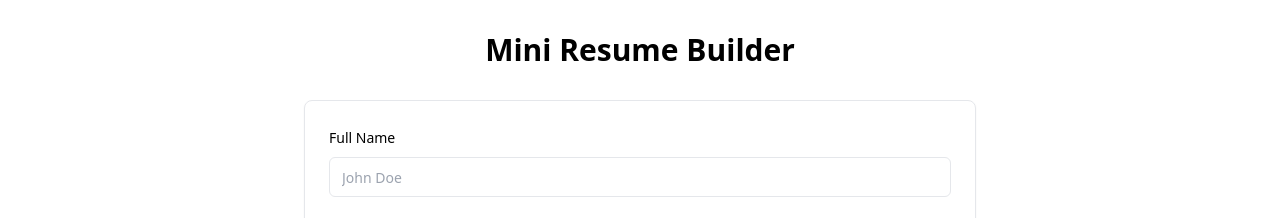
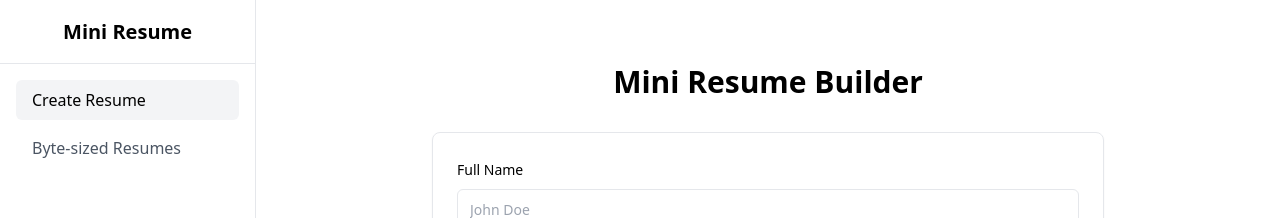
Before and after one commit to DestryU/upwork-test, a Next.js app in the folder packages/frontend/: page / in a window 1280 px wide. Shown: the top 218 px of the page. Built offline with nearby package versions, Linux system fonts and the light colour scheme; no server answers.

Commit message:
✨ create resumes listing page

```diff
--- a/packages/frontend/app/layout.tsx
+++ b/packages/frontend/app/layout.tsx
@@ -1,6 +1,8 @@
 import type { Metadata } from "next";
 import { Geist, Geist_Mono } from "next/font/google";
 import "./globals.css";
+import Sidebar from '@/components/Layout/Sidebar';
+import ToastNotification from "@/components/Layout/ToastNotification";
 
 const geistSans = Geist({
   variable: "--font-geist-sans",
@@ -27,7 +29,13 @@ export default function RootLayout({
       <body
         className={`${geistSans.variable} ${geistMono.variable} antialiased`}
       >
-        {children}
+        <ToastNotification />
+        <div className="min-h-screen">
+          <Sidebar />
+          <main className="ml-64 min-h-screen p-8">
+            {children}
+          </main>
+        </div>
       </body>
     </html>
   );
--- a/packages/frontend/app/page.tsx
+++ b/packages/frontend/app/page.tsx
@@ -1,18 +1,16 @@
 'use client'
 
-import ToastNotification from "@/components/Layout/ToastNotification";
 import MiniResumeForm from "@/modules/MiniResume/MiniResumeForm";
 
 export default function Home() {
   return (
-    <main className="container mx-auto py-8 px-4">
+    <div className="container mx-auto py-8 px-4">
       <div className="max-w-2xl mx-auto">
         <h1 className="text-3xl font-bold mb-8 text-center">Mini Resume Builder</h1>
         <div className="bg-card p-6 rounded-lg shadow-sm border">
           <MiniResumeForm />
         </div>
       </div>
-      <ToastNotification />
-    </main>
+    </div>
   );
 }
--- /dev/null
+++ b/packages/frontend/app/resumes/page.tsx
@@ -0,0 +1,48 @@
+'use client';
+
+import { useEffect } from 'react';
+import { useResumes } from '@/hooks/useResumes';
+import ResumeCard from '@/components/Card/ResumeCard';
+import { Loader2 } from 'lucide-react';
+
+export default function ResumesPage() {
+  const { resumes, isLoading, error, fetchResumes } = useResumes();
+
+  useEffect(() => {
+    fetchResumes();
+  }, []);
+
+  if (isLoading) {
+    return (
+      <div className="flex justify-center items-center min-h-[60vh]">
+        <Loader2 className="h-8 w-8 animate-spin text-primary" />
+      </div>
+    );
+  }
+
+  if (error) {
+    return (
+      <div className="text-center text-red-500 py-8">
+        Failed to load resumes. Please try again later.
+      </div>
+    );
+  }
+
+  return (
+    <div className="container mx-auto py-8 px-4">
+      <h1 className="text-3xl font-bold mb-8">Byte-sized Resumes</h1>
+
+      {resumes.length === 0 ? (
+        <p className="text-center text-gray-500 py-8">
+          No resumes found. Create your first resume!
+        </p>
+      ) : (
+        <div className="grid grid-cols-1 md:grid-cols-2 lg:grid-cols-3 gap-6">
+          {resumes.map((resume) => (
+            <ResumeCard key={resume.id} resume={resume} />
+          ))}
+        </div>
+      )}
+    </div>
+  );
+}
--- /dev/null
+++ b/packages/frontend/components/Card/ResumeCard.tsx
@@ -0,0 +1,63 @@
+import { Resume } from '@/types/resume';
+import { formatDate } from '@/lib/utils';
+
+interface ResumeCardProps {
+  resume: Resume;
+}
+
+export default function ResumeCard({ resume }: ResumeCardProps) {
+  return (
+    <div className="bg-white dark:bg-gray-800 rounded-lg shadow-sm border border-gray-200 dark:border-gray-700 p-6 hover:shadow-md transition-shadow">
+      <div className="space-y-4">
+        {/* Header */}
+        <div className="flex justify-between items-start">
+          <h3 className="text-lg font-semibold text-gray-900 dark:text-gray-100">
+            {resume.full_name}
+          </h3>
+          <a
+            href={resume.github_url}
+            target="_blank"
+            rel="noopener noreferrer"
+            className="text-sm text-primary hover:underline"
+          >
+            GitHub Profile
+          </a>
+        </div>
+
+        {/* Email */}
+        <div>
+          <p className="text-sm text-gray-500 dark:text-gray-400">Email</p>
+          <p className="text-gray-900 dark:text-gray-100">{resume.email}</p>
+        </div>
+
+        {/* Skills */}
+        <div>
+          <p className="text-sm text-gray-500 dark:text-gray-400 mb-2">Skills</p>
+          <div className="flex flex-wrap gap-2">
+            {resume.skills.map((skill) => (
+              <span
+                key={skill}
+                className="px-2 py-1 bg-gray-100 dark:bg-gray-700 rounded-md text-sm text-gray-700 dark:text-gray-300"
+              >
+                {skill}
+              </span>
+            ))}
+          </div>
+        </div>
+
+        {/* Fun Fact */}
+        <div>
+          <p className="text-sm text-gray-500 dark:text-gray-400">Fun Fact</p>
+          <p className="text-gray-900 dark:text-gray-100">{resume.fun_fact}</p>
+        </div>
+
+        {/* Footer */}
+        <div className="pt-4 border-t border-gray-200 dark:border-gray-700">
+          <p className="text-xs text-gray-500 dark:text-gray-400">
+            Created on {formatDate(resume.created_at)}
+          </p>
+        </div>
+      </div>
+    </div>
+  );
+}
--- /dev/null
+++ b/packages/frontend/components/Layout/Sidebar/index.tsx
@@ -0,0 +1,86 @@
+'use client';
+
+import { useState } from 'react';
+import Link from 'next/link';
+import { usePathname } from 'next/navigation';
+import { Menu, X } from 'lucide-react';
+import classNames from 'classnames';
+
+export default function Sidebar() {
+  const [isOpen, setIsOpen] = useState(false);
+  const pathname = usePathname();
+
+  const toggleSidebar = () => setIsOpen(!isOpen);
+
+  const menuItems = [
+    { href: '/', label: 'Create Resume' },
+    { href: '/resumes', label: 'Byte-sized Resumes' },
+  ];
+
+  return (
+    <>
+      {/* Mobile Hamburger */}
+      <button
+        onClick={toggleSidebar}
+        className="fixed top-4 left-4 z-50 p-2 rounded-md lg:hidden hover:bg-gray-100 dark:hover:bg-gray-800"
+      >
+        {isOpen ? (
+          <X className="h-6 w-6" />
+        ) : (
+          <Menu className="h-6 w-6" />
+        )}
+      </button>
+
+      {/* Backdrop */}
+      {isOpen && (
+        <div
+          className="fixed inset-0 bg-black/50 z-30 lg:hidden"
+          onClick={toggleSidebar}
+        />
+      )}
+
+      {/* Sidebar */}
+      <aside
+        className={classNames(
+          'fixed top-0 left-0 z-40 h-screen w-64 transform transition-transform duration-200 ease-in-out bg-white dark:bg-gray-900 border-r border-gray-200 dark:border-gray-800',
+          'lg:translate-x-0 lg:fixed lg:h-screen',
+          {
+            'translate-x-0': isOpen,
+            '-translate-x-full': !isOpen
+          }
+        )}
+      >
+        <div className="flex flex-col h-full">
+          {/* Logo/Header */}
+          <div className="h-16 flex items-center justify-center border-b border-gray-200 dark:border-gray-800">
+            <h1 className="text-xl font-bold">Mini Resume</h1>
+          </div>
+
+          {/* Navigation */}
+          <nav className="flex-1 p-4">
+            <ul className="space-y-2">
+              {menuItems.map((item) => (
+                <li key={item.href}>
+                  <Link
+                    href={item.href}
+                    className={classNames(
+                      'flex items-center px-4 py-2 rounded-md transition-colors',
+                      'hover:bg-gray-100 dark:hover:bg-gray-800',
+                      {
+                        'bg-gray-100 dark:bg-gray-800 text-primary': pathname === item.href,
+                        'text-gray-600 dark:text-gray-300': pathname !== item.href
+                      }
+                    )}
+                    onClick={() => setIsOpen(false)}
+                  >
+                    {item.label}
+                  </Link>
+                </li>
+              ))}
+            </ul>
+          </nav>
+        </div>
+      </aside>
+    </>
+  );
+}
--- a/packages/frontend/components/Layout/ToastNotification/index.tsx
+++ b/packages/frontend/components/Layout/ToastNotification/index.tsx
@@ -1,3 +1,5 @@
+'use client'
+
 import { usePathname } from "next/navigation";
 import { useEffect } from "react";
 import { toast, ToastContainer, ToastContainerProps } from "react-toastify";
--- a/packages/frontend/hooks/useResume.ts
+++ b/packages/frontend/hooks/useResume.ts
@@ -1,6 +1,6 @@
 import { useState } from 'react';
-import { resumeApi, CreateResumeData } from '@/services/api/resume';
-import { Resume } from '@/types/resume';
+import { resumeApi } from '@/services/api/resume';
+import { CreateResumeData, Resume } from '@/types/resume';
 
 interface UseResumeCreate {
   isLoading: boolean;
--- /dev/null
+++ b/packages/frontend/hooks/useResumes.ts
@@ -0,0 +1,30 @@
+import { useState } from 'react';
+import { Resume } from '@/types/resume';
+import { resumeApi } from '@/services/api/resume';
+
+export function useResumes() {
+  const [resumes, setResumes] = useState<Resume[]>([]);
+  const [isLoading, setIsLoading] = useState(false);
+  const [error, setError] = useState<Error | null>(null);
+
+  const fetchResumes = async () => {
+    try {
+      setIsLoading(true);
+      setError(null);
+      const data = await resumeApi.getAll();
+      setResumes(data);
+    } catch (err) {
+      const error = err instanceof Error ? err : new Error('Failed to fetch resumes');
+      setError(error);
+    } finally {
+      setIsLoading(false);
+    }
+  };
+
+  return {
+    resumes,
+    isLoading,
+    error,
+    fetchResumes,
+  };
+}
--- /dev/null
+++ b/packages/frontend/lib/utils.ts
@@ -0,0 +1,7 @@
+export function formatDate(date: Date | string): string {
+  return new Date(date).toLocaleDateString('en-US', {
+    year: 'numeric',
+    month: 'long',
+    day: 'numeric',
+  });
+}
--- a/packages/frontend/modules/MiniResume/MiniResumeForm/index.tsx
+++ b/packages/frontend/modules/MiniResume/MiniResumeForm/index.tsx
@@ -12,6 +12,7 @@ import { ErrorText } from "@/components/ui/ErrorText";
 import { useResumeCreate } from "@/hooks/useResume";
 import { Loader2 } from "lucide-react";
 import { toast } from "react-toastify";
+import { useRouter } from "next/navigation";
 
 const skillsList = [
   "JavaScript",
@@ -79,6 +80,7 @@ type FormData = {
 };
 
 export default function MiniResumeForm() {
+  const router = useRouter();
   const [searchSkills, setSearchSkills] = useState("");
   const [isSkillsListOpen, setIsSkillsListOpen] = useState(false);
   const { createResume, isLoading, error: submitError } = useResumeCreate();
@@ -111,19 +113,14 @@ export default function MiniResumeForm() {
   const onSubmit = async (data: FormData) => {
     try {
       const result = await createResume(data);
-      toast.success('Resume submitted successfully!', {
-        position: "top-right",
-        autoClose: 3000,
-        hideProgressBar: false,
-        closeOnClick: true,
-        pauseOnHover: true,
-        draggable: true,
-      });
+      toast.success('Resume submitted successfully!');
 
-      // Reset form
+      // Reset form and navigate
       reset();
+      router.push('/resumes');
     } catch (error) {
       console.error('Error submitting resume:', error);
+      toast.error(error instanceof Error ? error.message : 'Failed to submit resume');
     }
   };
 
--- a/packages/frontend/services/api/resume.ts
+++ b/packages/frontend/services/api/resume.ts
@@ -1,7 +1,5 @@
 import { apiClient } from './index';
-import { Resume } from '@/types/resume';
-
-export type CreateResumeData = Omit<Resume, 'id' | 'createdAt' | 'updatedAt'>;
+import { CreateResumeData, Resume } from '@/types/resume';
 
 export const resumeApi = {
   create: (data: CreateResumeData) =>
@@ -9,4 +7,8 @@ export const resumeApi = {
       method: 'POST',
       data,
     }),
+  getAll: () =>
+    apiClient<Resume[]>('/resumes', {
+      method: 'GET',
+    }),
 };
```
Also changed, not shown: packages/frontend/types/resume.ts (+10 -2 lines).
